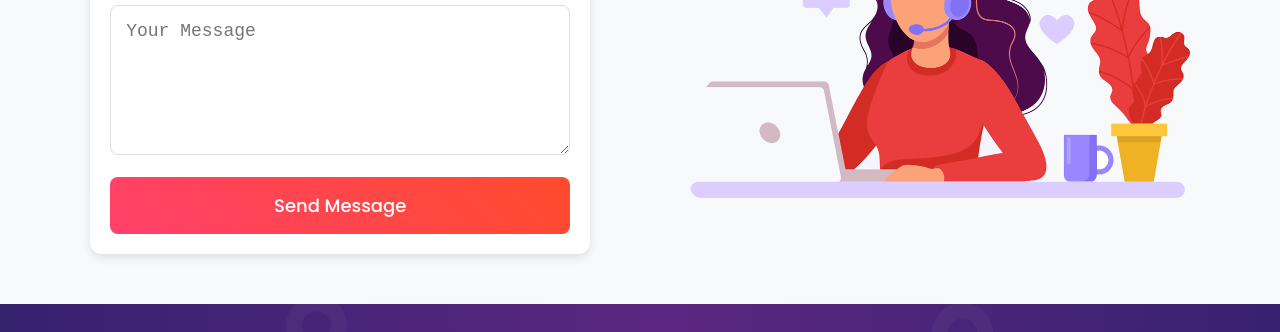
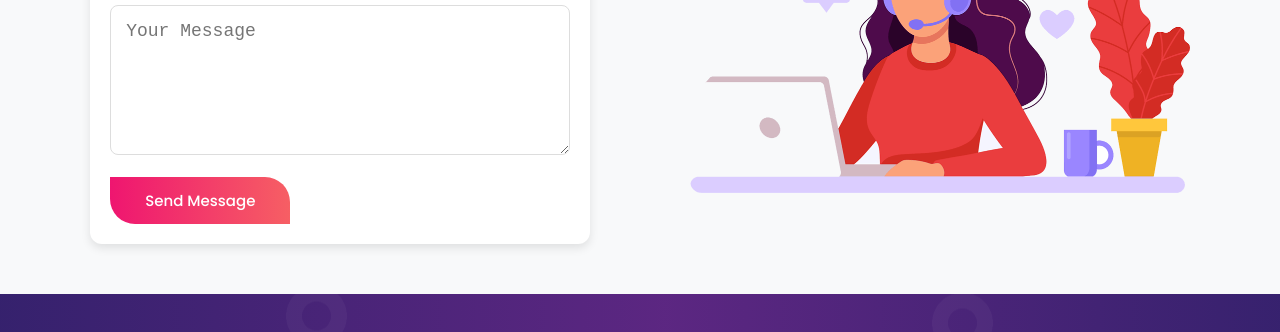
Before and after one commit to Ashly-Ochwada/Tekuza, a plain HTML site: page index.html in a window 1280 px wide. Shown: the part 4942-5274 px from the top of the page. Drawn offline with nearby package versions, Linux system fonts and the light colour scheme.

Commit message:
send message button

```diff
--- a/assets/css/style.css
+++ b/assets/css/style.css
@@ -598,6 +598,8 @@ body {
   margin-inline-start: auto;
 }
 
+
+
 /* Contact Section Styling */
 .contact-section {
   display: flex;
@@ -651,15 +653,14 @@ body {
 
 /* Button styling */
 .contact-form-container button {
-  width: 100%;
-  padding: 15px;
-  border: none;
-  border-radius: 8px;
-  background: linear-gradient(45deg, #ff416c, #ff4b2b);
-  color: white;
-  font-size: 18px;
-  cursor: pointer;
-  transition: background 0.3s ease;
+  background-image: var(--gradient-2);
+  background-size: 200%;
+  color: var(--white);
+  padding: 12px 35px;
+  font-size: var(--fs-8);
+  font-weight: var(--fw-500);
+  border-radius: 0 25px;
+  transition: var(--transition-2);
 }
 
 .contact-form-container button:hover {
```
